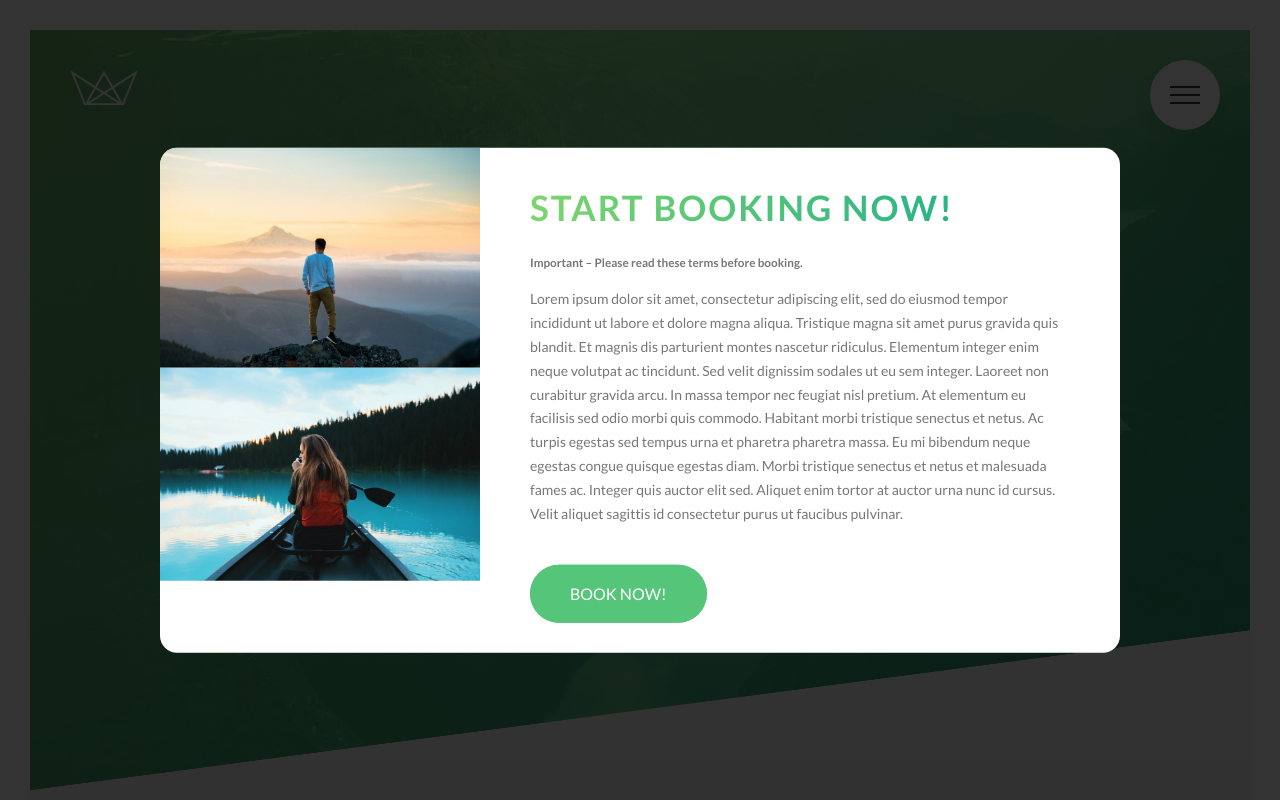
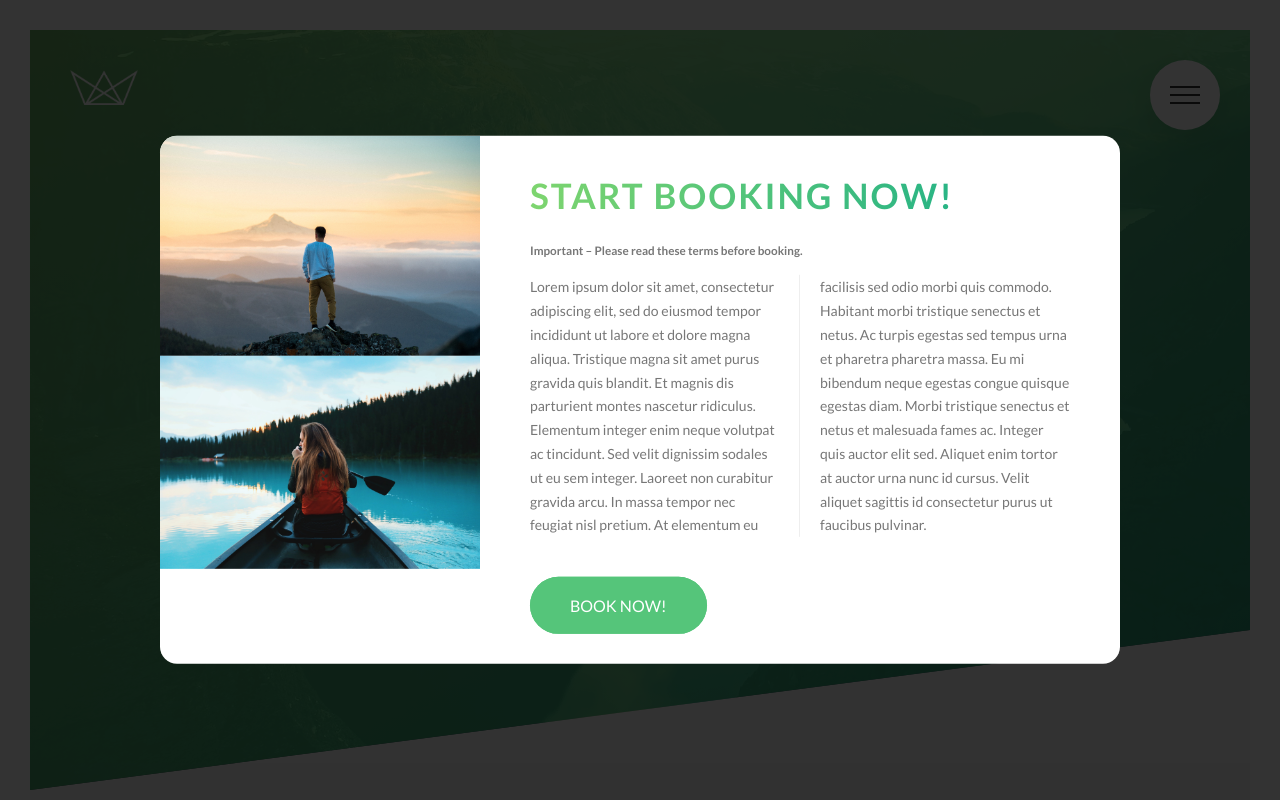
Before and after one commit to team-cake/just-a-website, a PHP site: page / in a window 1280 px wide. Run offline with PHP 8.4, Linux system fonts and the light colour scheme.

Commit message:
Added column styling

```diff
--- a/public/css/style.css
+++ b/public/css/style.css
@@ -450,7 +450,10 @@ body {
     width: 100%; }
   .popup__text {
     font-size: 1.4rem;
-    margin-bottom: 4rem; }
+    margin-bottom: 4rem;
+    column-count: 2;
+    column-gap: 4rem;
+    column-rule: 1px solid #eee; }
 
 .story {
   width: 75%;
--- a/public/sass/components/_popup.scss
+++ b/public/sass/components/_popup.scss
@@ -38,5 +38,9 @@
 	&__text {
 		font-size: 1.4rem;
 		margin-bottom: 4rem;
+
+		column-count: 2;
+		column-gap: 4rem; //1em = 14px
+		column-rule: 1px solid $color-grey-light-2;
 	}
 }
```
